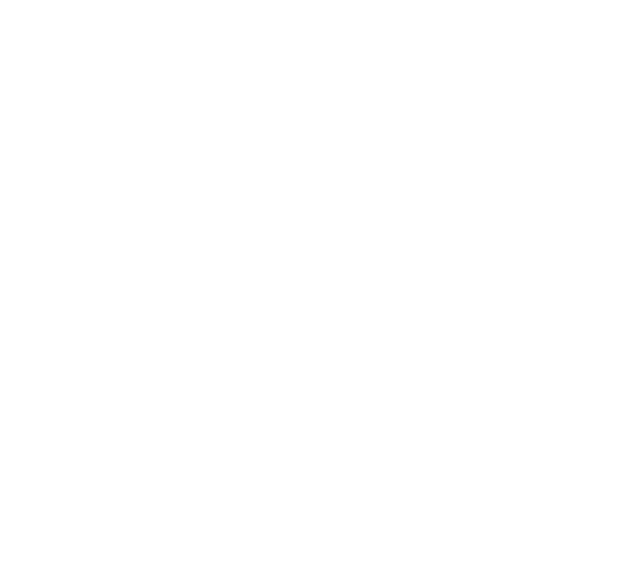
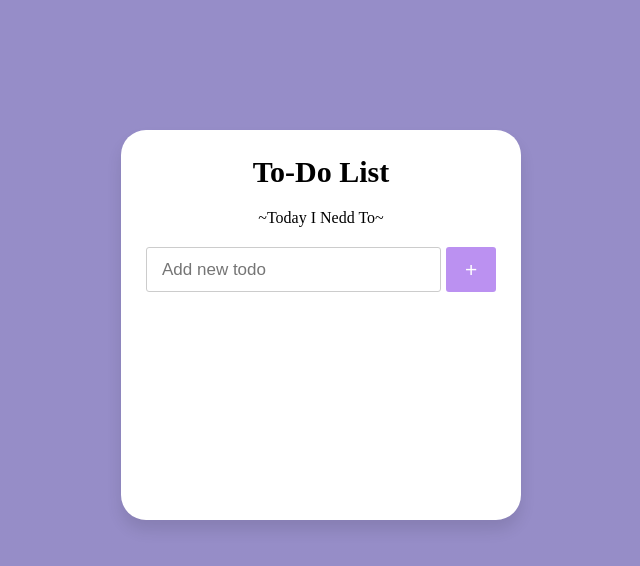
Before and after one commit to dts-kominfo-rea4a/challenge-dom-dik94, a website: page index.html in a window 1280 px wide. Shown: the whole page, without its empty margins (319-959 px from the left). Drawn offline with Linux system fonts and the light colour scheme.

Commit message:
tambah css dan fungsi js

```diff
--- a/index.html
+++ b/index.html
@@ -5,37 +5,58 @@
     <meta http-equiv="X-UA-Compatible" content="IE=edge" />
     <meta name="viewport" content="width=device-width, initial-scale=1.0" />
     <title>Challenge - DOM</title>
+    <link rel="stylesheet" href="style.css">
   </head>
   <body>
     <div id="app">
       <!-- TODO: Buatlah sebuah header dengan id todo-title -->
+      <h1 id="todo-title">To-Do List</h1>
       <!-- TODO: Buatlah sebuah subtitle dengan id todo-subtitle -->
+      <p id="todo-subtitle">~Today I Nedd To~</p>
 
-      <!-- Section: input -->
-      <!-- TODO: Buatlah sebuah input bertipe text dengan id todo-input -->
-      <!-- TODO: Buatlah sebuah button dengan id todo-submit -->
+      <div class="inputField">
+        <!-- Section: input -->
+        <!-- TODO: Buatlah sebuah input bertipe text dengan id todo-input -->
+        <input id="todo-input" type="text" placeholder="Add new todo">
+        <!-- TODO: Buatlah sebuah button dengan id todo-submit -->
+        <button id="todo-submit">+</button>
+      </div>
 
       <!-- Section output -->
       <!-- TODO: Buatlah sebuah <ul> dengan id todo-output -->
+        <ul id="todo-output" class="todoList"></ul>
     </div>
 
     <!-- ! Untuk tantangan ini, script jangan diubah ke external js yah ! -->
     <script>
       // TODO: Deklarasi variable sesuai dengan kebutuhan di sini
-      let button;
-      let input;
-      let output;
+      let button = document.getElementById("todo-submit");
+      let input = document.getElementById("todo-input");
+      let output = document.getElementById("todo-output");
 
       // TODO: Buatlah sebuah fungsi dengan nama fnClickHandler
       // Fungsi yang digunakan untuk menambahkan tulisan
       // Jangan ubah cara deklarasi fungsinya, cukup isi saja
-      function fnClickHandler(toDoItem) {}
+      function fnClickHandler(toDoItem) {
+        const li = document.createElement('li')
+        li.append(input.value)
+        output.appendChild(li)
+        input.value = ""
+      }
 
       // TODO: register event onclick / addEventListener untuk button
       // akan menjalankan fungsi fnClickHandler
+      button.addEventListener('click', (event) => {
+        fnClickHandler(input.value)
+      })
 
       // TODO: register event onkeypress / addEventListener untuk input
       // sehingga saat di input ditekan enter akan menjalankan fungsi fnClickHandler juga
+      document.addEventListener("keypress", (event) => {
+        if (event.key === "Enter") {
+            fnClickHandler(input.value)
+        }
+      })
     </script>
-  </body>
+</body>
 </html>
--- /dev/null
+++ b/style.css
@@ -0,0 +1,84 @@
+*{
+  margin: 0;
+  padding: 0;
+  box-sizing: border-box;
+}
+::selection{
+  color: #ffff;
+  background: rgb(142, 73, 232);
+}
+body{
+  width: 100%;
+  height: 100vh;
+  padding: 10px;
+  background: linear-gradient(to bottom, #968dc8 0%, #968dc7 100%);
+}
+#app{
+  background: #fff;
+  max-width: 400px;
+  width: 100%;
+  height: 50%;
+  margin: 120px auto;
+  padding: 25px;
+  border-radius: 25px;
+  box-shadow: 0px 10px 15px rgba(0,0,0,0.1);
+}
+#todo-title{
+  font-size: 30px;
+  font-weight: 600;
+  text-align: center;
+}
+#todo-subtitle{
+  font-size: 16px;
+  margin-top: 20px;
+  text-align: center;
+}
+#app .inputField{
+  margin: 20px 0;
+  width: 100%;
+  display: flex;
+  height: 45px;
+}
+.inputField input{
+  width: 85%;
+  height: 100%;
+  outline: none;
+  border-radius: 3px;
+  border: 1px solid #ccc;
+  font-size: 17px;
+  padding-left: 15px;
+  transition: all 0.3s ease;
+}
+.inputField input:focus{
+  border-color: #8E49E8;
+}
+
+#todo-submit{
+  width: 50px;
+  height: 100%;
+  border: none;
+  color: #fff;
+  margin-left: 5px;
+  font-size: 21px;
+  outline: none;
+  background: #8E49E8;
+  border-radius: 3px;
+  opacity: 0.6;
+}
+
+#app .todoList{
+  max-height: 250px;
+  overflow-y: auto;
+}
+.todoList li{
+  position: relative;
+  list-style: none;
+  height: 45px;
+  line-height: 45px;
+  margin-bottom: 8px;
+  background: #f2f2f2;
+  border-radius: 3px;
+  padding: 0 15px;
+  cursor: default;
+  overflow: hidden;
+}
```
